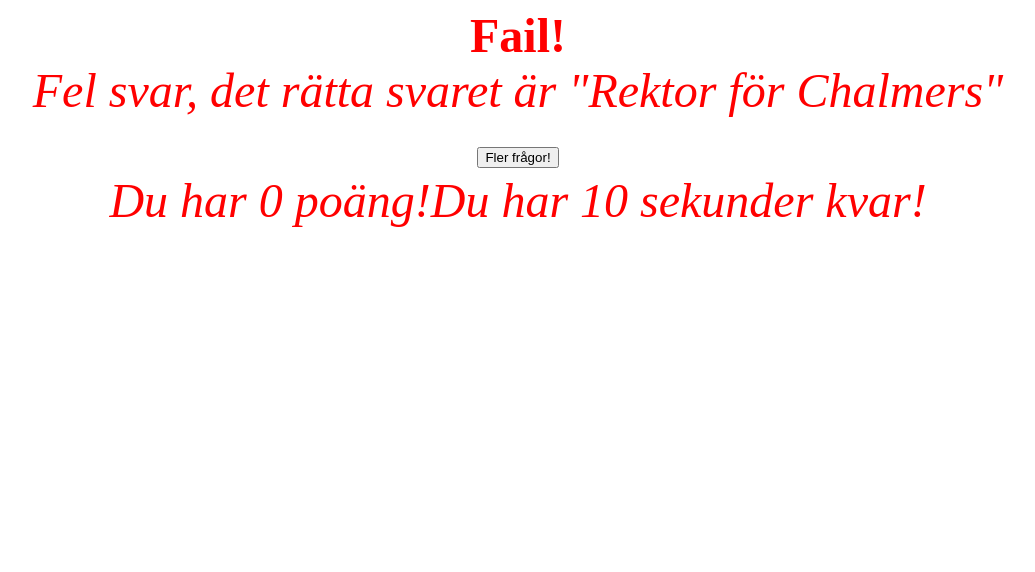
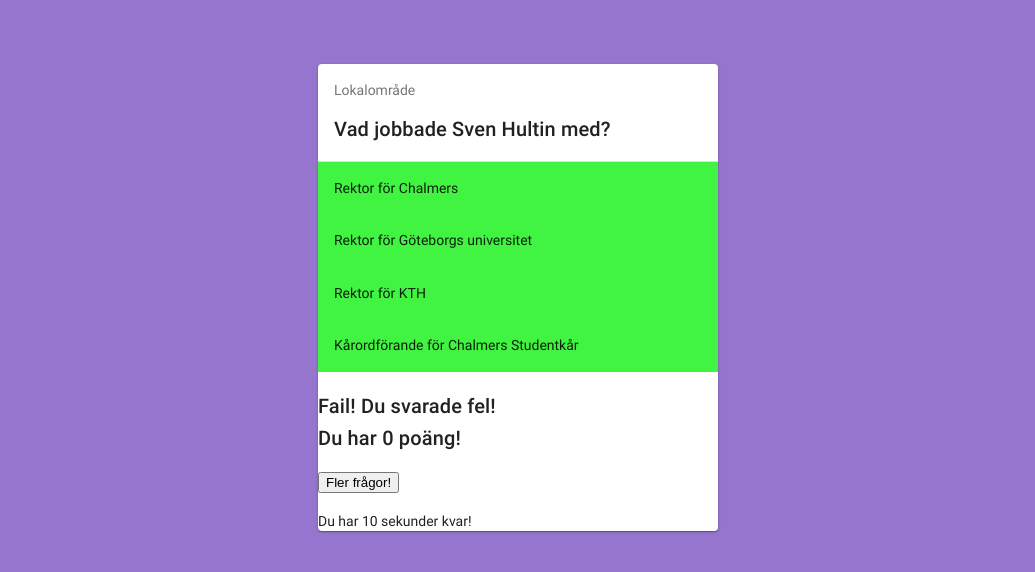
Before and after one commit to DanielWillim/DAT256, a React app: page / in a window 1280 px wide. Both pictures are taken after a click on the button "Rektor för KTH". Shown: the top 572 px of the page, without its empty margins (122-1157 px from the left). Built offline with nearby package versions, Linux system fonts and the light colour scheme; a web font is replaced by a local one.

Commit message:
added fail page to win page and changed name to Answer

```diff
--- a/src/Win.jsx
+++ b/src/Answer.jsx
@@ -12,10 +12,11 @@
   lowered: { marginTop: 12 },
 });
 
-function Winning({
+function Answer({
   answers,
   category,
   classes: { card, lowered },
+  mening,
   onNext,
   points,
   question,
@@ -44,11 +45,14 @@
               {text}
             </Typography>
           </CardContent>
+
         </CardActionArea>
       ))}
       <br />
-      <Typography variant="body1">
-        Grattis, du svarade rätt! Du har&nbsp;
+      <Typography variant="h6">
+        {mening}
+        <br />
+        Du har&nbsp;
         {points}
         &nbsp;poäng!
       </Typography>
@@ -65,4 +69,4 @@
   );
 }
 
-export default withStyles(styles)(Winning);
+export default withStyles(styles)(Answer);
--- a/src/App.jsx
+++ b/src/App.jsx
@@ -9,11 +9,10 @@
 } from '@material-ui/core/styles';
 import { shuffle } from 'lodash/fp';
 
-import Fail from 'Fail';
+import Answer from 'Answer';
 import GameOver from 'GameOver';
 import Question from 'Question';
 import { randomQuestion } from 'questions';
-import Win from 'Win';
 
 
 const styles = theme => ({
@@ -112,10 +111,11 @@
         <MuiThemeProvider theme={theme}>
           <CssBaseline />
           <main className={main}>
-            <Win
+            <Answer
+              mening="Grattis du svarade rätt!"
               onNext={this.nextQuestion}
               answers={answers}
-              categoty="Lokalområde"
+              category="Lokalområde"
               question={question}
               points={points}
               timer={timer}
@@ -136,12 +136,20 @@
     }
 
     return (
-      <Fail
-        onNext={this.nextQuestion}
-        answer={correctAnswers}
-        points={points}
-        timer={timer}
-      />
+      <MuiThemeProvider theme={theme}>
+        <CssBaseline />
+        <main className={main}>
+          <Answer
+            mening="Fail! Du svarade fel!"
+            onNext={this.nextQuestion}
+            answers={answers}
+            category="Lokalområde"
+            question={question}
+            points={points}
+            timer={timer}
+          />
+        </main>
+      </MuiThemeProvider>
     );
   }
 }
```
